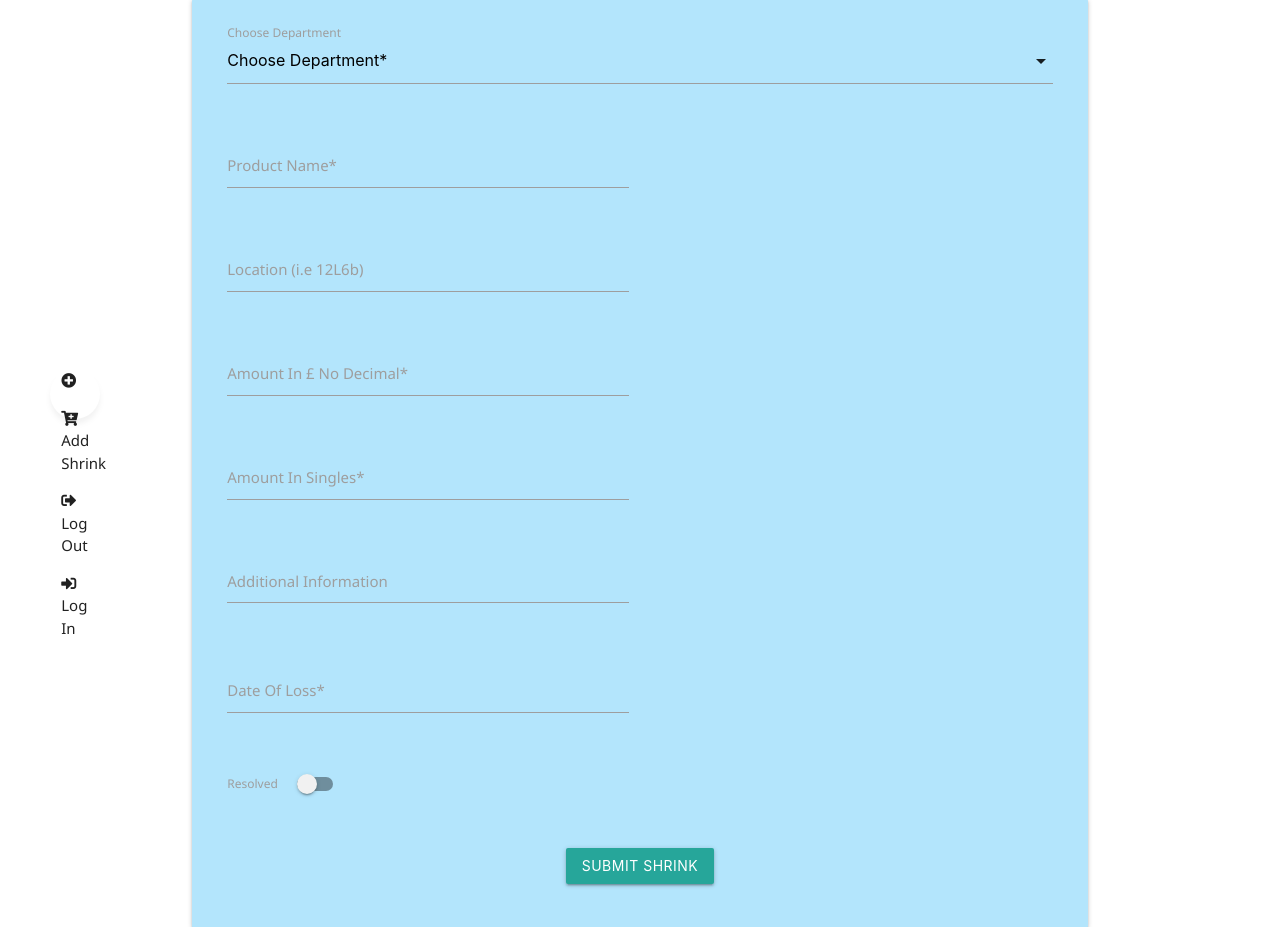
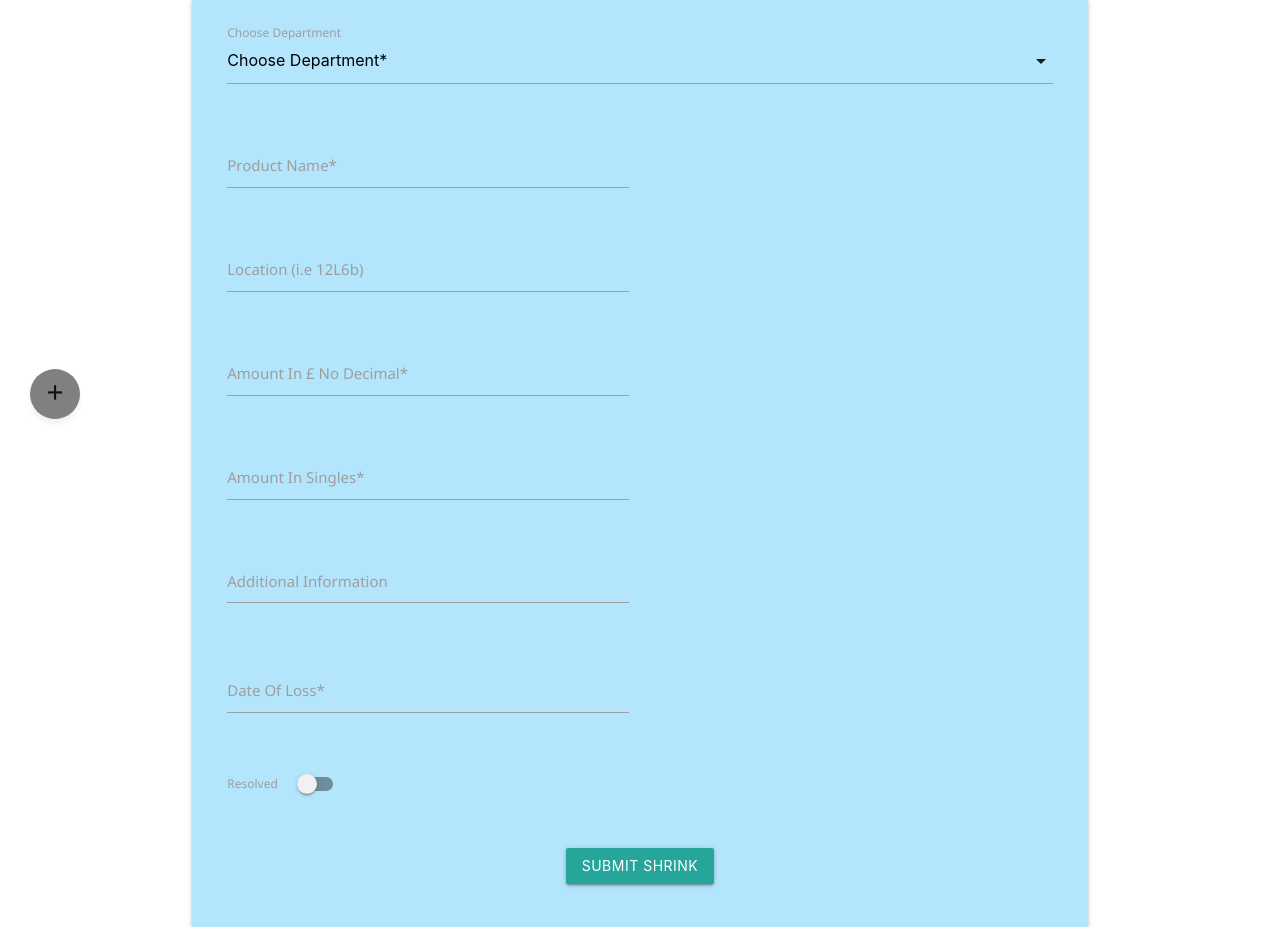
Before and after one commit to leeton1412/myshrink, a Flask app: page /addshrink in a window 1280 px wide. Shown: the part 331-1258 px from the top of the page. Run offline with Flask 2, Linux system fonts and the light colour scheme; a database or web service that is not in the repository returns one stand-in record (values such as "Sample title"); some libraries are stand-ins or nearby versions.

Commit message:
added float button and activated

```diff
--- a/static/css/style.css
+++ b/static/css/style.css
@@ -54,14 +54,67 @@ li{
 .float{
     position: fixed;
     bottom: 50px;
-    left: 50px;
+    left: 30px;
     height: 50px;
     width: 50px;
     border-radius: 50%;
+    background-color: grey;
     box-shadow: 0 5px 5px rgba(128, 128, 128, 0.1);
     z-index: 9999;
 }
 
+#plus-float{
+    position: relative;
+    width: 100%;
+    height: 100%;
+    display: flex;
+    justify-content: center;
+    align-items: center;
+    font-size: 2em;
+    transition: 0.4s ease-in-out;
+    cursor: pointer;
+}
+
+.float.active span{
+    transform: rotate(135deg);
+}
+
+.float ul{
+    position:absolute;
+    bottom: 55px;
+    background: grey;
+    min-width: 250px;
+    padding: 20px;
+    opacity: 0;
+    visibility: hidden;
+    transition: 0.3s;
+    border-radius: 20px;
+}
+
+.float.active ul{
+    opacity: 1;
+    visibility: visible;
+    transition: 0.3s;
+}
+
+.float.active ul li{
+    list-style: none;
+    align-items: center;
+    padding-left: 3em;
+    display: flex;
+}
+
+li a:active{
+    color: white;
+    background-color: hsla(0, 100%, 90%, 0.3);
+}
+li a:link{
+    text-decoration: none;
+    col
+}
+li a:hover{
+    color: white;
+}
 /* Nav-bar styling */
 
 .sticky-nav{
--- a/static/js/script.js
+++ b/static/js/script.js
@@ -29,10 +29,9 @@ window.onscroll = function() {stickynav()};
 var navbar = document.getElementById("navbar");
 var sticky = navbar.offsetTop;
 
-function stickynav() {
-  if (window.pageYOffset >= sticky) {
-    navbar.classList.add("sticky-nav")
-  } else {
-    navbar.classList.remove("sticky-nav");
-  }
+// Float toggle
+function floatToggle(){
+    var action = document.querySelector('.float');
+    action.classList.toggle('active')
+
 }
--- a/templates/base.html
+++ b/templates/base.html
@@ -71,14 +71,17 @@
     {% endblock %}
 
 <!--float Button -->
-<div class="action float">
+<div class="float center-align" onclick="floatToggle()">
     <div class="row">
-        <div class="col s1">
-            <span><i class="fas fa-plus-circle"></i></span>
+        <div class="col s12">
+            <span id="plus-float"> + </span>
             <ul>
-                <li><i class="fas fa-cart-plus"></i>Add Shrink</li>
-                <li><i class="fas fa-sign-out-alt"></i>Log Out</li>
-                <li><i class="fas fa-sign-in-alt"></i>Log In</li>
+                <li><i class="fas fa-cart-plus">-</i><a href="{{ url_for('addshrink') }}">Add Shrink</a></li>
+                {% if session.user %}
+                <li><i class="fas fa-sign-out-alt">-</i><a href="{{ url_for('logout') }}">Log Out</a></li>
+                {% else %}
+                <li><i class="fas fa-sign-in-alt">-</i> <a href="{{ url_for('login') }}">Log In</a></li>
+                {% endif %}
             </ul>
         </div>
     </div>
```
